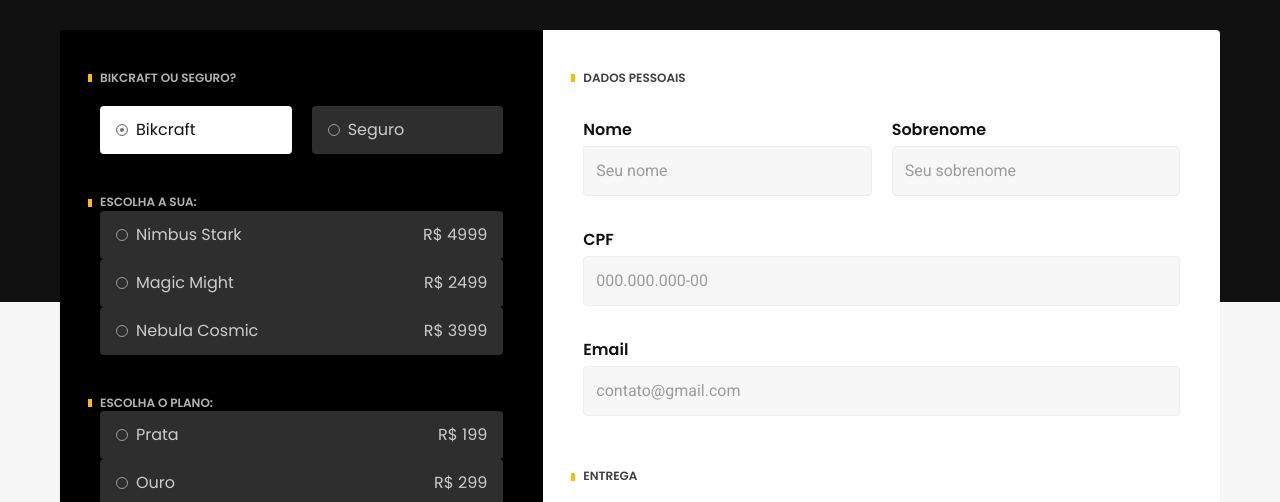
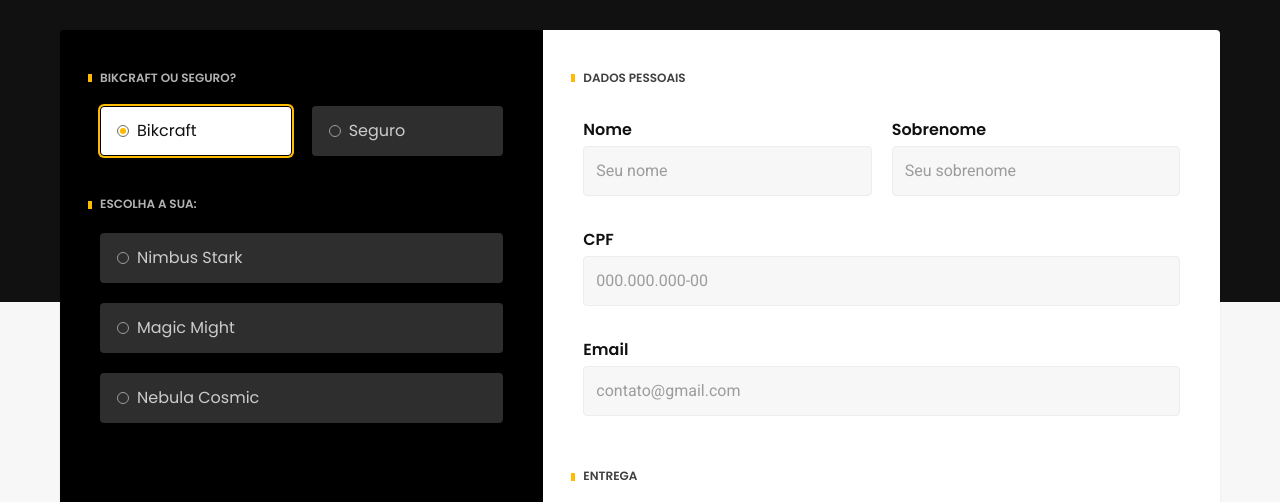
Before and after one commit to thiagoantunes-io/projeto-bikcraft, a plain HTML site: page orcamento.html in a window 1280 px wide. Both pictures are taken after a click on the label "Bikcraft". Shown: the part 298-800 px from the top of the page. Drawn offline with Linux system fonts and the light colour scheme.

Commit message:
Aprimorei os estilos de seleção em formulários de orçamento
Utilizei o dimensionamento `border-box` (herdado) de forma global e refinei os controles de seleção de produtos por meio dos estados `hover`, `focus` e `checked`. Exibi a seção de orçamento selecionada no formato de grade.

```diff
--- a/css/global/global.css
+++ b/css/global/global.css
@@ -1,7 +1,14 @@
+html {
+    box-sizing: border-box;
+}
+
+*, *::before, *::after {
+    box-sizing: inherit;
+}
+
 * {
     margin: 0px;
     padding: 0px;
-    box-sizing: border-box;
 }
 
 body {
--- a/css/orcamento/orcamento.css
+++ b/css/orcamento/orcamento.css
@@ -56,6 +56,7 @@
     display: grid;
     grid-template-columns: auto 1fr auto;
     align-items: center;
+    border: 1px solid transparent;
 }
 
 .orcamento-produto input:checked + label {
@@ -66,7 +67,7 @@
 .orcamento-produto label::before {
     content: "";
     display: inline-block;
-    box-sizing: border-box;
+    /* box-sizing: border-box; */
     width: 12px;
     height: 12px;
     border: 1px solid var(--cor-6);
@@ -74,9 +75,9 @@
     margin-right: 8px;
 }
 
-/* .orcamento-produto label span {
+.orcamento-produto label span {
     display: none;
-} */
+}
 
 .orcamento-produto input:checked + label span {
     display: inline-block;
@@ -84,8 +85,17 @@
 
 .orcamento-produto input:checked + label::before {
     border-color: var(--cor-7);
-    box-shadow: inset 0 0 0 3px var(--cor-0), inset 0 0 0 5px var(--cor-7) ;
+    box-shadow: inset 0 0 0 2px var(--cor-0), inset 0 0 0 5px var(--cor-p1) ;
+}
 
+.orcamento-produto label:hover {
+    background-color: var(--cor-9);
+    border-color: var(--cor-9);
+}
+
+.orcamento-produto input:focus + label {
+    box-shadow: 0 0 0 2px var(--cor-p1);
+    border-color: var(--cor-12);
 }
 
 .orcamento-produto input {
@@ -103,26 +113,20 @@
     margin-top: 20px;
 }
 
-
-
 .orcamento-conteudo {
-    /* display: none; */
+    display: none;
 }
 
 /* #orcamento-bikcraft, #orcamento-seguro {
-    padding: 20px;
-    background: #222;
-    margin: 20px;
     display: none;
 } */
 
 #bikcraft:checked ~ #orcamento-bikcraft, #seguro:checked ~ #orcamento-seguro {
-    display: block;
+    display: grid;
+    gap: 20px;
 }
 
-input[type="radio"]:checked {
-  accent-color: var(--cor-p1);
-}
+
 
 .checkbox {
    display: grid;
```
